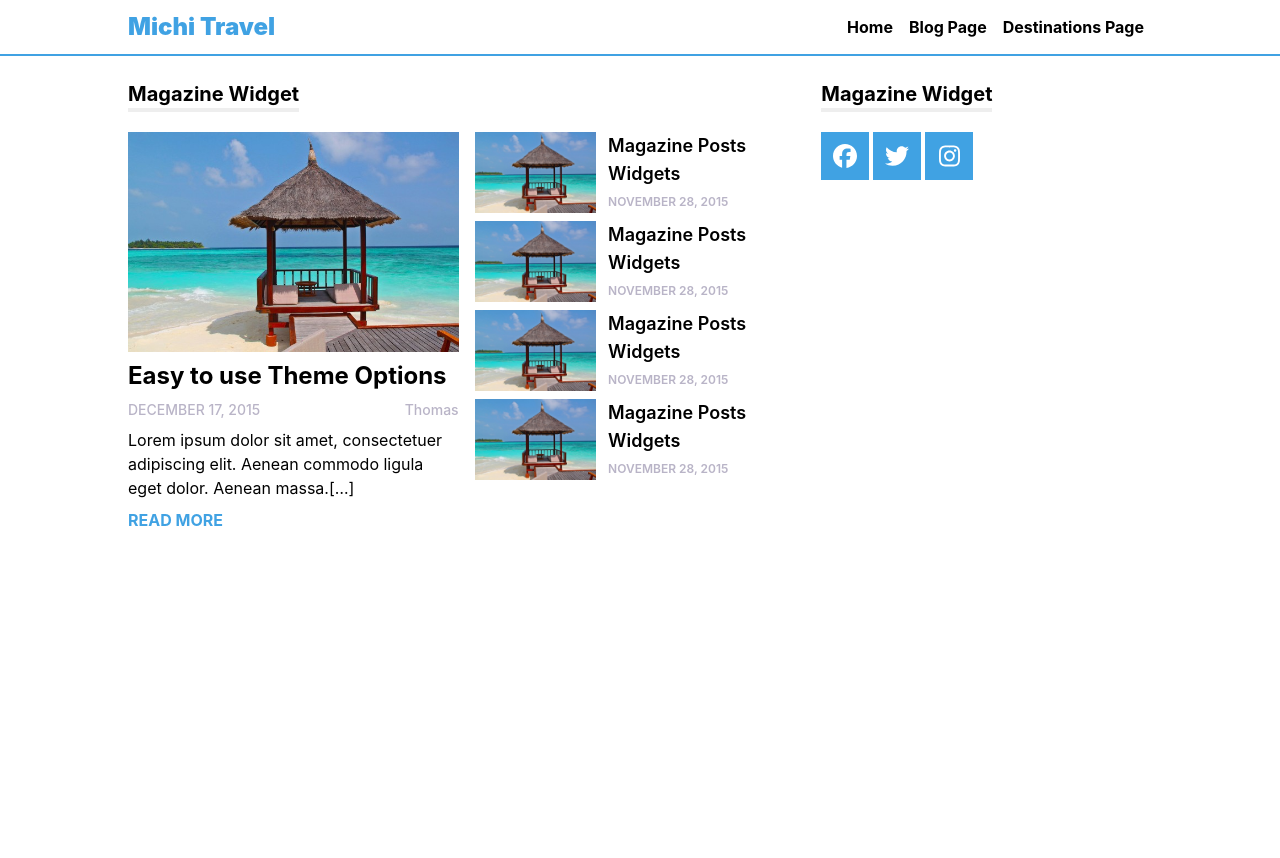
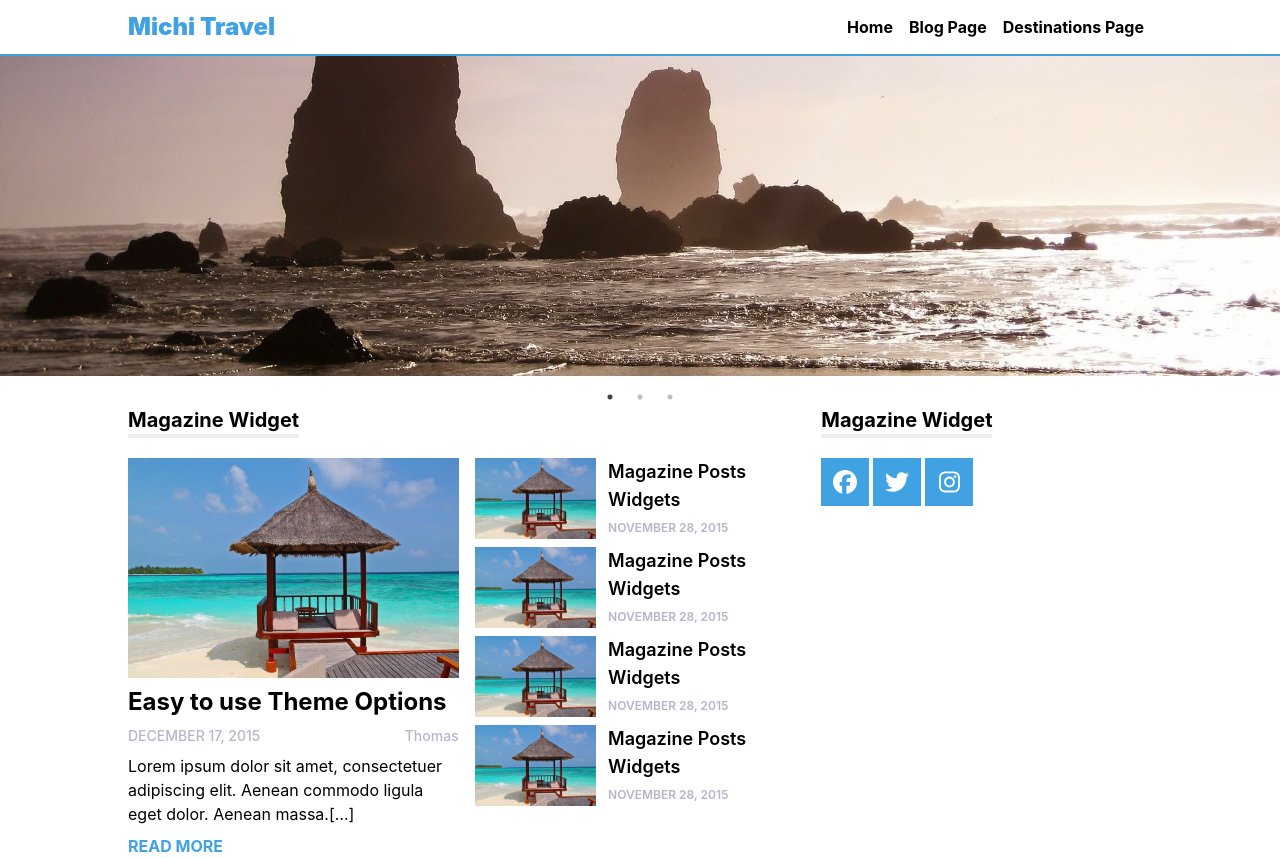
Before and after one commit to ungnhan14031999/travel-blog, a React (Create React App) app in the folder frontend/: page / in a window 1280 px wide. Before the commit the page ends 800 px from the top, so only its background shows below. Built offline with nearby package versions, Linux system fonts and the light colour scheme.

Commit message:
fix component carousel banner

```diff
--- a/frontend/package.json
+++ b/frontend/package.json
@@ -15,7 +15,9 @@
     "react-dom": "^18.2.0",
     "react-router-dom": "^6.22.0",
     "react-scripts": "5.0.1",
+    "react-slick": "^0.30.1",
     "sass": "^1.70.0",
+    "slick-carousel": "^1.8.1",
     "tailwindcss": "^3.4.1",
     "web-vitals": "^2.1.4"
   },
--- a/frontend/src/components/BannerCarousels/index.jsx
+++ b/frontend/src/components/BannerCarousels/index.jsx
@@ -1,10 +1,32 @@
 import React from 'react';
+import Slider from "react-slick";
 
 import BannerImg from '../../assets/image/travel_blog_2.jpg'
 
 function BannerCarousels() {
+    const settings = {
+        dots: true,
+        infinite: true,
+        speed: 500,
+        slidesToShow: 1,
+        slidesToScroll: 1,
+        arrows: false,
+    };
+
     return (
-        <></>
+        <header>
+            <Slider {...settings}>
+                <div>
+                    <img src={BannerImg} />
+                </div>
+                <div>
+                    <img src={BannerImg} />
+                </div>
+                <div>
+                    <img src={BannerImg} />
+                </div>
+            </Slider>
+        </header>
     );
 }
 
--- a/frontend/src/index.js
+++ b/frontend/src/index.js
@@ -4,6 +4,8 @@
 import App from "./App";
 import reportWebVitals from "./reportWebVitals";
 import { BrowserRouter } from "react-router-dom";
+import "slick-carousel/slick/slick.css";
+import "slick-carousel/slick/slick-theme.css";
 // import theme from "tailwind-theme";
 
 const root = ReactDOM.createRoot(document.getElementById("root"));
```
Also changed, not shown: 1 other file (tests, documents, lock files or other folders).
